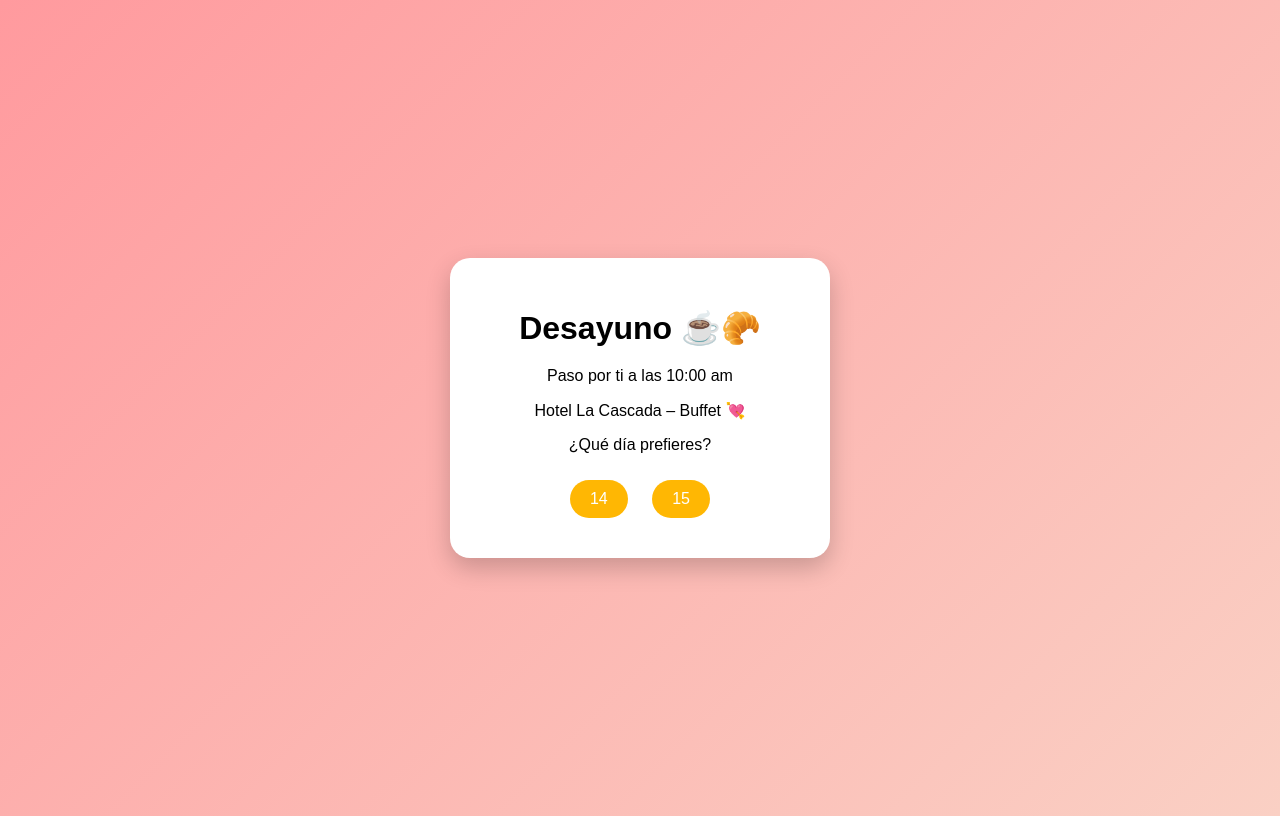
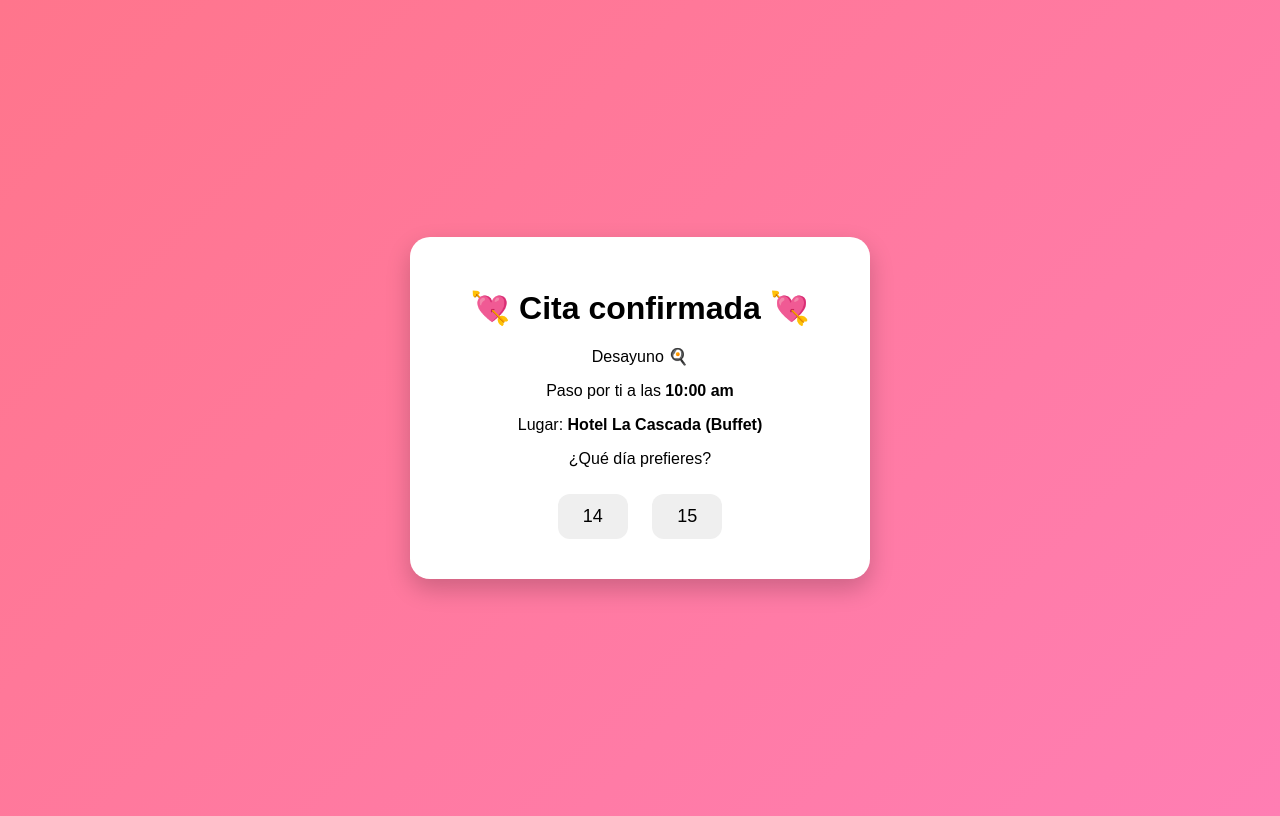
Before and after one commit to cristhian-0978/Kahory_San-Valentine., a plain HTML site: page index.html in a window 1280 px wide. Both pictures are taken after a click on the button "Sí". Drawn offline with nearby package versions, Linux system fonts and the light colour scheme.

Commit message:
index.html

```diff
--- a/index.html
+++ b/index.html
@@ -3,16 +3,22 @@
 <head>
   <meta charset="UTF-8">
   <title>San Valentín 💘</title>
+
+  <!-- EmailJS -->
   <script src="https://cdn.jsdelivr.net/npm/emailjs-com@3/dist/email.min.js"></script>
+  <script>
+    emailjs.init("TU_PUBLIC_KEY_AQUI");
+  </script>
 
   <style>
     body {
+      font-family: Arial, sans-serif;
+      background: linear-gradient(135deg, #ff758c, #ff7eb3);
       height: 100vh;
       display: flex;
+      align-items: center;
       justify-content: center;
-      align-items: center;
-      background: linear-gradient(135deg, #ff9a9e, #fad0c4);
-      font-family: Arial, sans-serif;
+      overflow: hidden;
     }
 
     .card {
@@ -20,9 +26,9 @@
       padding: 30px;
       border-radius: 20px;
       text-align: center;
-      width: 320px;
+      width: 90%;
+      max-width: 400px;
       box-shadow: 0 10px 25px rgba(0,0,0,.2);
-      position: relative;
     }
 
     h1 {
@@ -30,10 +36,10 @@
     }
 
     button {
-      padding: 10px 20px;
-      font-size: 16px;
+      padding: 12px 25px;
+      font-size: 18px;
       border: none;
-      border-radius: 20px;
+      border-radius: 12px;
       cursor: pointer;
       margin: 10px;
     }
@@ -47,11 +53,6 @@
       background: #ccc;
       position: absolute;
     }
-
-    .dates button {
-      background: #ffb703;
-      color: white;
-    }
   </style>
 </head>
 <body>
@@ -63,11 +64,6 @@
 </div>
 
 <script>
-  emailjs.init("aTB_eqM-MM1lg3eYD"); //
-
-  const serviceID = "service_2kdat27";
-  const templateID = "template_d714ivy";
-
   const question = document.getElementById("question");
   const yesBtn = document.getElementById("yes");
   const noBtn = document.getElementById("no");
@@ -77,69 +73,80 @@
   let maintenanceClicks = 0;
 
   const languages = [
+    "¿Quieres ser mi San Valentín? 💖",
     "Will you be my Valentine? 💖",
     "Vuoi essere il mio San Valentino? 💖",
     "Willst du mein Valentinstag sein? 💖",
     "Veux-tu être mon Valentin ? 💖"
   ];
 
-  function sendMail(text) {
-    emailjs.send(serviceID, templateID, {
-      message: text
-    });
-  }
-
-  noBtn.style.top = "200px";
-  noBtn.style.left = "60px";
-
+  // NO huye
   noBtn.addEventListener("mouseover", () => {
-    const x = Math.random() * 200;
-    const y = Math.random() * 200;
+    const x = Math.random() * (window.innerWidth - 120);
+    const y = Math.random() * (window.innerHeight - 60);
     noBtn.style.left = x + "px";
     noBtn.style.top = y + "px";
   });
 
   noBtn.addEventListener("click", () => {
     noClicks++;
-    sendMail("Presionó NO (" + noClicks + ")");
 
+    // Cambios de idioma
     if (noClicks <= languages.length) {
-      question.textContent = languages[noClicks - 1];
+      question.textContent = languages[noClicks];
+      sendMail("Presionó NO", languages[noClicks]);
+      return;
     }
-    else if (noClicks === languages.length + 1) {
-      question.textContent = "Botón en mantenimiento 🛠️";
+
+    // Mantenimiento
+    if (noClicks === languages.length + 1) {
+      question.textContent = "⚠️ Botón en mantenimiento";
+      sendMail("Botón en mantenimiento", "-");
+      return;
     }
-    else if (noClicks === languages.length + 2) {
-      question.textContent = "Tienes que presionar el botón 44 veces para continuar";
+
+    // Contador 44
+    if (noClicks > languages.length + 1 && maintenanceClicks < 44) {
+      maintenanceClicks++;
+      question.textContent = `Debes presionar el botón ${44 - maintenanceClicks} veces para continuar`;
+      return;
     }
-    else {
-      maintenanceClicks++;
-      if (maintenanceClicks >= 44) {
-        question.textContent = "El botón estaba en mantenimiento 😅 lo llevé a reparar.";
-        noBtn.remove();
-        sendMail("El botón NO desapareció definitivamente");
-      }
+
+    // Final
+    if (maintenanceClicks >= 44) {
+      question.textContent = "El botón estaba en mantenimiento 😅 lo llevé a reparar";
+      noBtn.remove();
     }
   });
 
   yesBtn.addEventListener("click", () => {
-    sendMail("Dijo que SÍ 💖");
-
     card.innerHTML = `
-      <h1>Desayuno ☕🥐</h1>
-      <p>Paso por ti a las 10:00 am</p>
-      <p>Hotel La Cascada – Buffet 💘</p>
+      <h1>💘 Cita confirmada 💘</h1>
+      <p>Desayuno 🍳</p>
+      <p>Paso por ti a las <b>10:00 am</b></p>
+      <p>Lugar: <b>Hotel La Cascada (Buffet)</b></p>
       <p>¿Qué día prefieres?</p>
-      <div class="dates">
-        <button onclick="chooseDate(14)">14</button>
-        <button onclick="chooseDate(15)">15</button>
-      </div>
+      <button onclick="selectDate('14')">14</button>
+      <button onclick="selectDate('15')">15</button>
     `;
+    sendMail("Presionó SÍ", "-");
   });
 
-  function chooseDate(day) {
-    sendMail("Eligió el día " + day);
-    card.innerHTML = `<h1>Perfecto 💖<br>Día ${day} ✨</h1>`;
+  function selectDate(day) {
+    sendMail("Seleccionó fecha", day);
+    card.innerHTML = `<h1>💖 Perfecto, día ${day} 💖</h1>`;
+  }
+
+  function sendMail(action, date) {
+    emailjs.send(
+      "service_2kdat27",
+      "template_d714ivy",
+      {
+        action: action,
+        date: date,
+        time: new Date().toLocaleTimeString()
+      }
+    );
   }
 </script>
 
```
